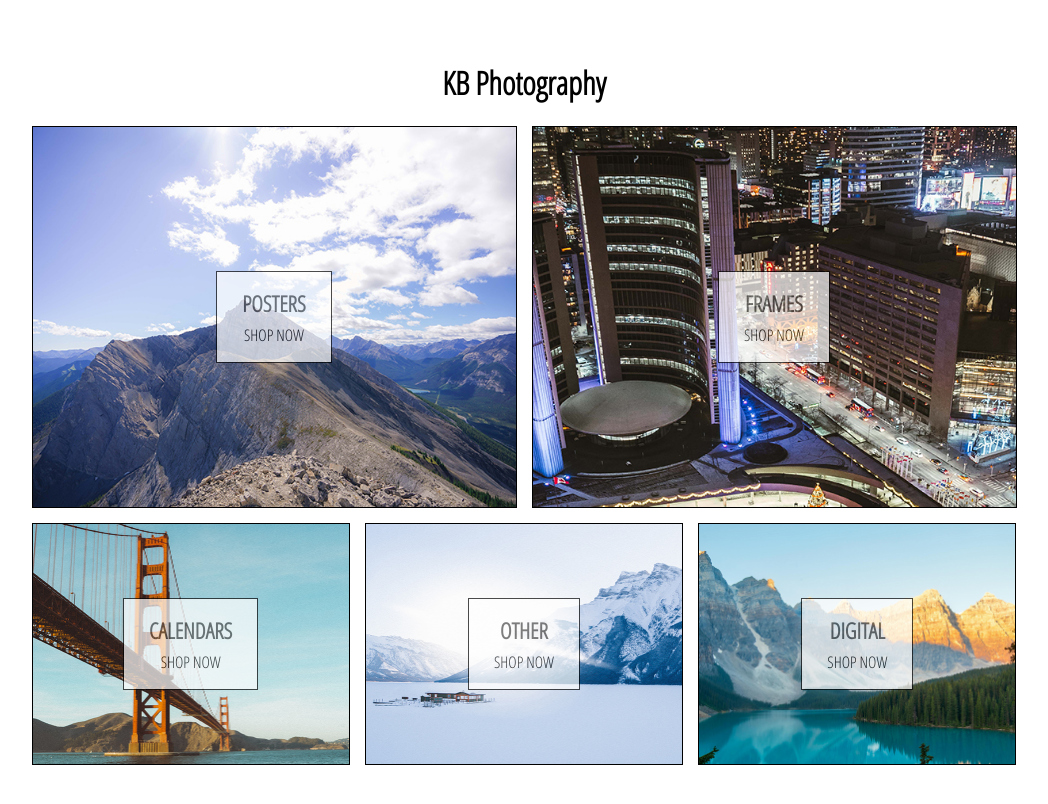
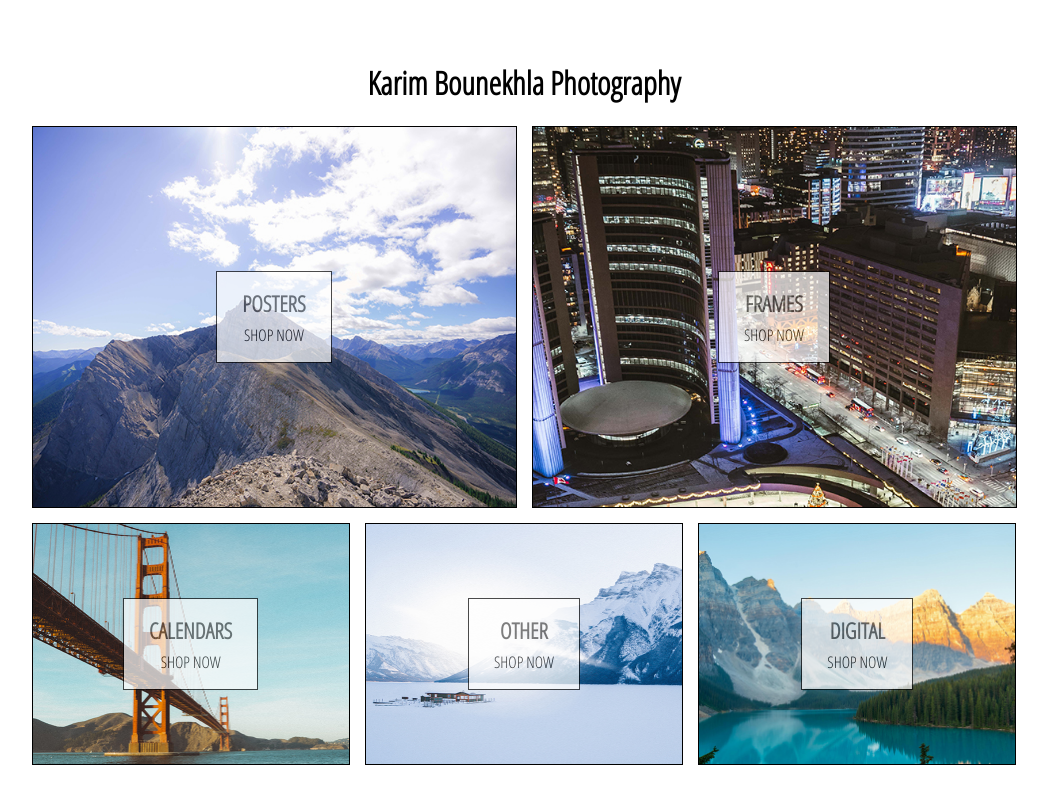
Before and after one commit to karimbounekhla/kb-photography, a React (Create React App) app: page / in a window 1280 px wide. Shown: the top 804 px of the page, without its empty margins (116-1164 px from the left). Built offline with nearby package versions, Linux system fonts and the light colour scheme.

Commit message:
Testing Git Username

```diff
--- a/src/pages/homepage/homepage.component.jsx
+++ b/src/pages/homepage/homepage.component.jsx
@@ -5,7 +5,7 @@ import "./homepage.styles.scss";
 
 const HomePage = () => (
   <div className="homepage">
-    <h1>KB Photography</h1>
+    <h1>Karim Bounekhla Photography</h1>
     <Directory />
   </div>
 );
```
